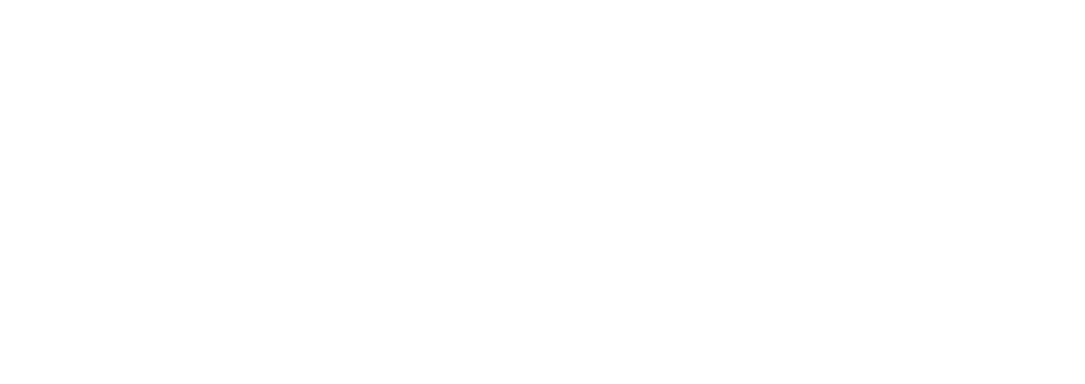
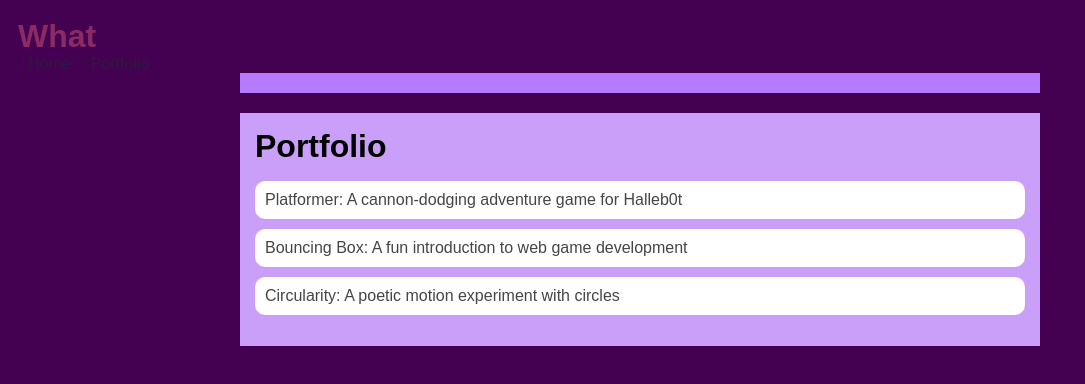
Before and after one commit to ecurb4321/ecurb4321.github.io, a plain HTML site: page portfolio.html in a window 1280 px wide. Shown: the whole page, without its empty margins (0-1085 px from the left). Drawn offline with Linux system fonts and the light colour scheme.

Commit message:
finalized platform game

```diff
--- a/portfolio.html
+++ b/portfolio.html
@@ -0,0 +1,40 @@
+<!DOCTYPE html>
+<html>
+  <head>
+    <title>What</title>
+    <link rel="stylesheet" href="style.css" />
+  </head>
+  <h1>What</h1>
+  <ul id="nav-ul">
+    <li class="nav-li">
+  <a href="index.html">Home</a>
+</li>
+<li class="nav-li">
+  <a href="portfolio.html">Portfolio</a>
+</li>
+</ul>
+  <body>
+    <!-- All content goes here -->
+    <div id="all-contents">
+      <nav>
+
+      </nav>
+      <main>
+        <div class="content">
+    <h1>Portfolio</h1>
+    <ul id="portfolio">
+        <li>
+  <a href="fsd-projects/platformer/">Platformer: A cannon-dodging adventure game for Halleb0t</a>
+</li>
+<li>
+  <a href="fsd-projects/bouncing-box/">Bouncing Box: A fun introduction to web game development</a>
+</li>
+<li>
+  <a href="fsd-projects/circularity/">Circularity: A poetic motion experiment with circles</a>
+</li>
+    </ul>
+  </div>
+      </main>
+    </div>
+  </body>
+</html>
--- a/style.css
+++ b/style.css
@@ -76,3 +76,28 @@
 h3 {
   margin: 0px;
 }
+/* Portfolio styles */
+.content h1 {
+  color: black;
+}
+
+#portfolio {
+  list-style-type: none;
+  padding-left: 0;
+}
+
+#portfolio li {
+  background: #fff;
+  padding: 10px;
+  border-radius: 10px;
+  margin-bottom: 10px;
+}
+
+#portfolio li:hover {
+  background: #eee;
+}
+
+#portfolio a {
+  text-decoration: none;
+  color: #454545;
+}
```
Also changed, not shown: fsd-projects/platformer/platformer.js (+12 -8 lines), index.html (+1 -1 lines).
